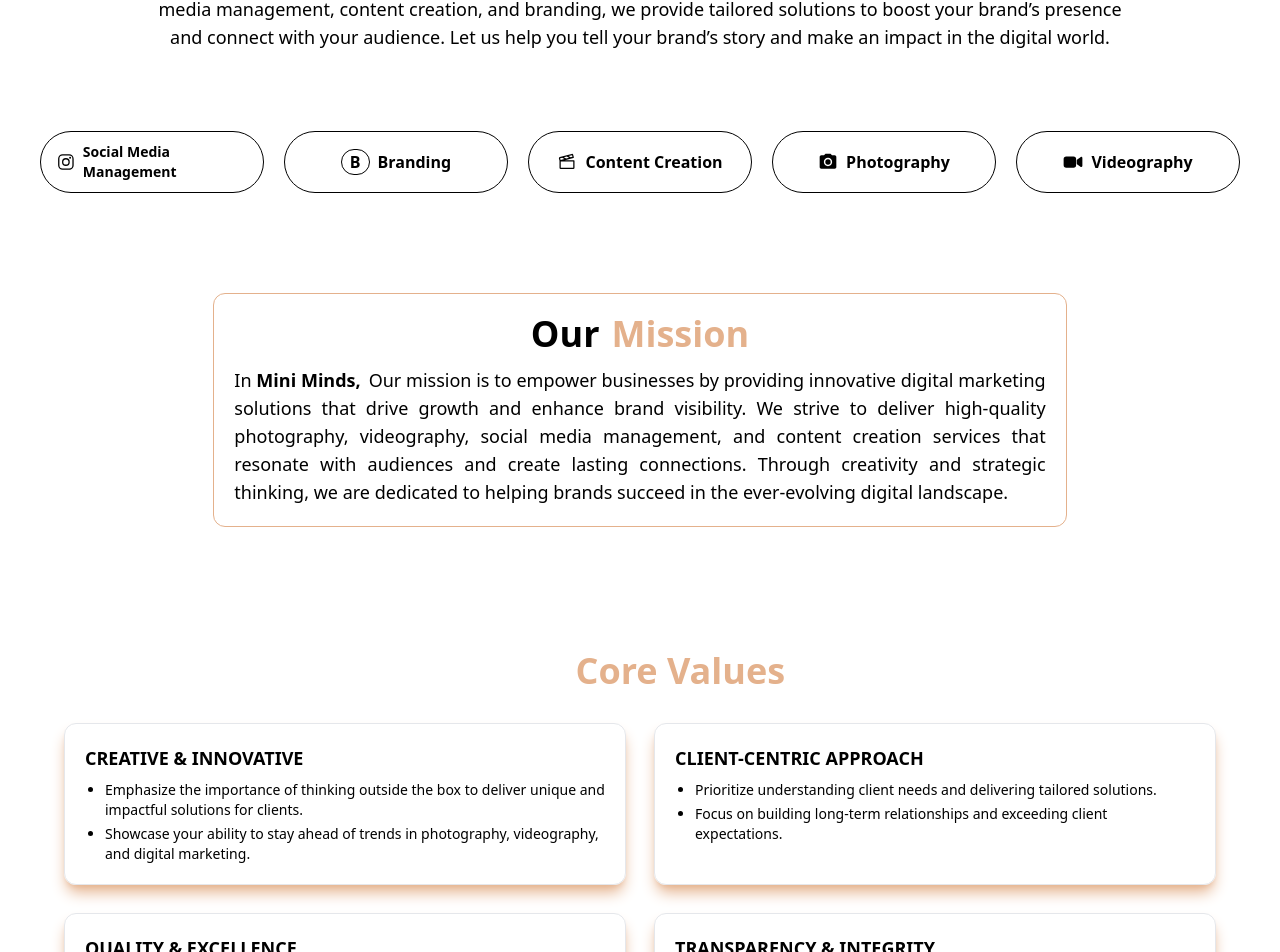
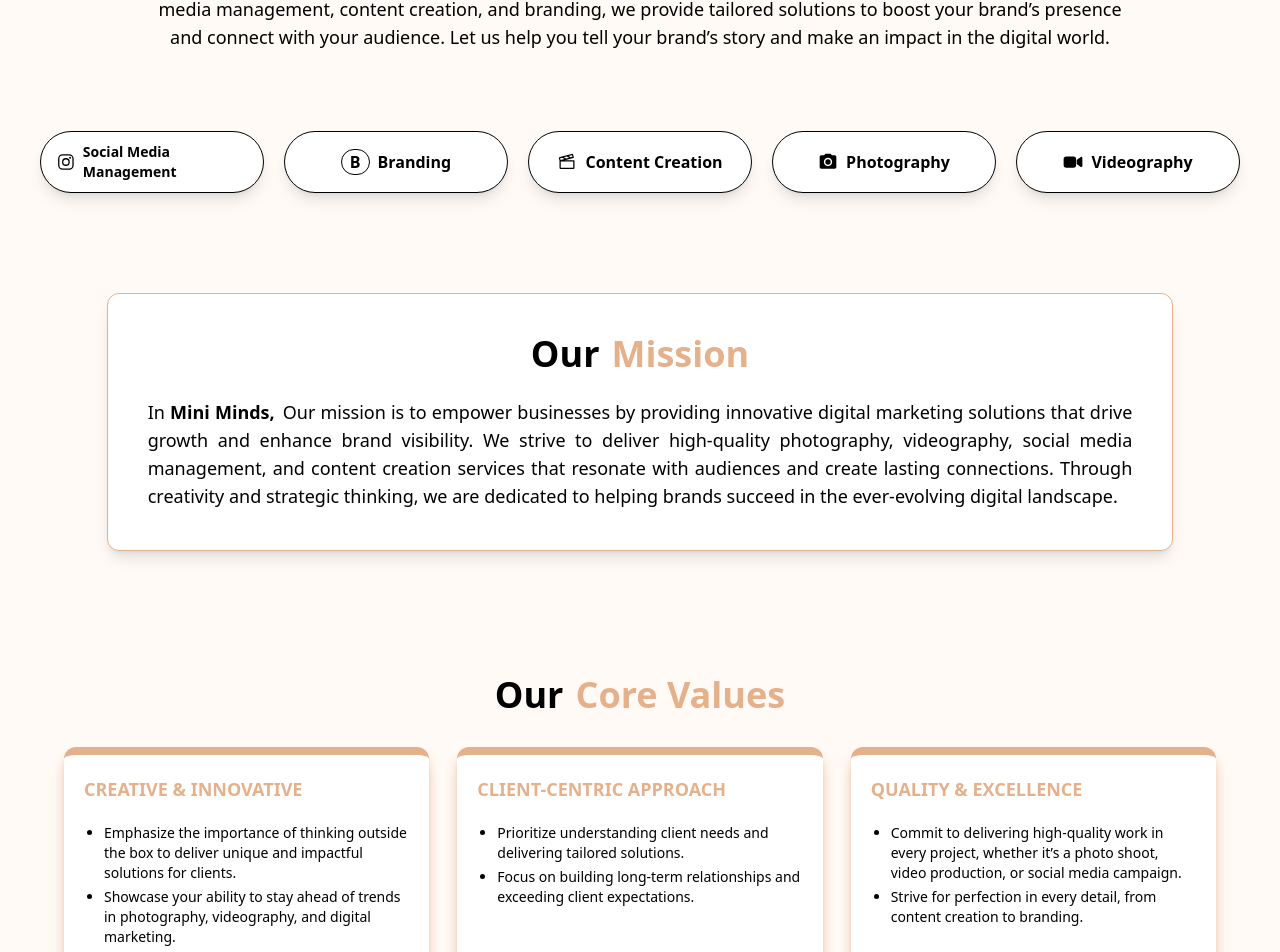
Before and after one commit to anuragvishwak/miniMinds, a React (Create React App) app: page /AboutUs in a window 1280 px wide. Shown: the part 277-1229 px from the top of the page. Built offline with nearby package versions, Linux system fonts and the light colour scheme.

Commit message:
adding some latest content

```diff
--- a/src/AboutUs.js
+++ b/src/AboutUs.js
@@ -33,7 +33,7 @@ function AboutUs() {
   };
 
   return (
-    <div className=" w-screen">
+    <div className="h-full min-h-screen bg-[#fffaf6] w-screen">
       <div>
         <Navbar />
       </div>
@@ -72,7 +72,7 @@ function AboutUs() {
         >
           <motion.div
             variants={item}
-            className="py-2.5 px-4 flex items-center justify-center text-sm font-semibold rounded-full border border-black"
+            className="py-2.5 px-4 flex items-center justify-center text-sm bg-white shadow-lg font-semibold rounded-full border border-black"
           >
             <IoLogoInstagram size={20} />
             <p className="ml-2">Social Media Management</p>
@@ -80,7 +80,7 @@ function AboutUs() {
 
           <motion.div
             variants={item}
-            className="py-2.5 px-4 font-semibold rounded-full border border-black flex items-center justify-center"
+            className="py-2.5 px-4 font-semibold rounded-full border border-black bg-white shadow-lg flex items-center justify-center"
           >
             <p className="border px-2 border-black rounded-full">B</p>
             <p className="ml-2">Branding</p>
@@ -88,7 +88,7 @@ function AboutUs() {
 
           <motion.div
             variants={item}
-            className="py-2.5 px-4 flex items-center justify-center font-semibold rounded-full border border-black"
+            className="py-2.5 px-4 flex items-center justify-center font-semibold bg-white shadow-lg rounded-full border border-black"
           >
             <PiFilmSlate size={20} />
             <p className="ml-2">Content Creation</p>
@@ -96,7 +96,7 @@ function AboutUs() {
 
           <motion.div
             variants={item}
-            className="py-2.5 px-4 flex items-center justify-center font-semibold rounded-full border border-black"
+            className="py-2.5 px-4 flex items-center justify-center font-semibold bg-white shadow-lg rounded-full border border-black"
           >
             <MdPhotoCamera size={20} />
             <p className="ml-2">Photography</p>
@@ -104,7 +104,7 @@ function AboutUs() {
 
           <motion.div
             variants={item}
-            className="py-2.5 px-4 flex items-center justify-center font-semibold rounded-full border border-black"
+            className="py-2.5 px-4 flex items-center justify-center font-semibold bg-white shadow-lg rounded-full border border-black"
           >
             <IoVideocam size={20} />
             <p className="ml-2">Videography</p>
@@ -118,8 +118,8 @@ function AboutUs() {
           transition={{ duration: 0.8, ease: "easeOut" }}
           className="flex items-center justify-center my-10"
         >
-          <div className="sm:w-8/12 border rounded-xl m-5 p-5 border-[#e4b18c]">
-            <div className="mb-3 flex items-center justify-center">
+          <div className="sm:w-10/12 border bg-white shadow-lg rounded-xl m-5 p-10 border-[#e4b18c]">
+            <div className="mb-6 flex items-center justify-center">
               <p className="text-4xl font-bold text-center ">Our </p>
               <p className="text-[#e4b18c] ml-3 text-4xl font-bold">Mission</p>
             </div>
@@ -139,13 +139,13 @@ function AboutUs() {
 
         <div className="p-10 sm:p-16">
           <div className="mb-8 flex items-center  justify-center">
-            <p className="text-4xl font-bold text-center text-white">Our </p>
+            <p className="text-4xl font-bold text-center text-black">Our </p>
             <p className="text-[#e4b18c] ml-3 text-xl sm:text-4xl font-bold">
               Core Values
             </p>
           </div>
           <motion.div
-            className="grid grid-cols-1 sm:grid-cols-2 gap-5 sm:gap-7"
+            className="grid grid-cols-1 sm:grid-cols-3 gap-5 sm:gap-7"
             variants={container}
             initial="hidden"
             whileInView="show"
@@ -198,10 +198,10 @@ function AboutUs() {
               <motion.div
                 key={i}
                 variants={item}
-                className="border p-5 rounded-xl shadow-lg shadow-[#e4b18c]"
+                className="border-t-8 p-5 border-[#e4b18c] bg-white rounded-xl shadow-lg shadow-[#e4b18c]"
               >
-                <p className="text-lg font-bold mb-2">{title}</p>
-                <ul className="list-disc ml-5 space-y-1 text-sm">
+                <p className="text-lg font-bold text-[#e4b18c]">{title}</p>
+                <ul className="list-disc ml-5 my-5 space-y-1 text-sm">
                   {points.map((pt, idx) => (
                     <li key={idx}>{pt}</li>
                   ))}
@@ -255,7 +255,7 @@ function AboutUs() {
             ].map(({ img, name, role }, idx) => (
               <motion.div key={idx} variants={item} className="text-center">
                 <img className="h-48 rounded-full w-48 mx-auto" src={img} />
-                <p className="text-white font-bold text-lg mt-2">{name}</p>
+                <p className="text-black font-bold text-lg mt-2">{name}</p>
                 <p className="font-semibold text-gray-400">{role}</p>
               </motion.div>
             ))}
--- a/src/BrandsServed.js
+++ b/src/BrandsServed.js
@@ -15,7 +15,6 @@ import img7 from './joyfull.png';
 const BrandsServed = () => {
   const images = [img1, img2, img3, img4, img5, img6, img7];
 
-  // Framer Motion animation variants
   const container = {
     hidden: { opacity: 0 },
     show: {
@@ -62,7 +61,7 @@ const BrandsServed = () => {
       variants={container}
       initial="hidden"
       animate="show"
-      className="px-5 py-10 mb-20"
+      className="px-5 py-7 mb-20"
     >
       <Slider {...settings}>
         {images.map((img, index) => (
--- a/src/ContactUs.js
+++ b/src/ContactUs.js
@@ -84,15 +84,28 @@ function ContactUs() {
           </motion.div>
         </div>
 
-        <div className="">
-          <iframe
-            className="w-full"
+        <div className="mb-20 shadow-xl border border-gray-300 rounded-xl bg-black mx-20">
+          <div className="p-3">
+            <p className="text-[#e4b18c] text-xl font-bold">Find us here</p>
+            <p className="text-[#e4b18c]">
+              Visit our location at Phoenix Marketcity
+            </p>
+          </div>
+         <motion.div
+           initial={{ opacity: 0, y: 60 }}
+            whileInView={{ opacity: 1, y: 0 }}
+            viewport={{ once: false, amount: 0.2 }}
+            transition={{ duration: 0.8, ease: "easeOut" }}
+         >
+           <iframe
+            className="w-full h-96 rounded-b-xl"
             src="https://www.google.com/maps/embed?pb=!1m18!1m12!1m3!1d3770.488310742594!2d72.88626672493018!3d19.086222301652093!2m3!1f0!2f0!3f0!3m2!1i1024!2i768!4f13.1!3m3!1m2!1s0x3be7ced1c96aa987%3A0x34cb4a6927ca9c36!2sphoenix%20market%20City%20Mall!5e0!3m2!1sen!2sin!4v1739450514821!5m2!1sen!2sin"
             height={300}
             allowfullscreen=""
             loading="lazy"
             referrerpolicy="no-referrer-when-downgrade"
           ></iframe>
+         </motion.div>
         </div>
       </div>
       <Footer />
--- a/src/LandingPage.js
+++ b/src/LandingPage.js
@@ -70,7 +70,7 @@ function LandingPage() {
   };
 
   return (
-    <div className="h-screen  w-screen">
+    <div className="h-full min-h-screen bg-[#fffaf6]  w-screen">
       <div>
         <Navbar />
       </div>
@@ -274,14 +274,14 @@ function LandingPage() {
           <Content2 />
         </div>
 
-        <div className="py-18">
+        <div className="">
           <div className="flex justify-center items-center ">
             <p className="text-2xl sm:text-5xl font-bold">Brands we</p>
             <p className="text-[#e4b18c] ml-3 text-xl sm:text-5xl font-bold">
               Served
             </p>
           </div>
-          <p className="text-white my-4 sm:my-8 text-center text-lg font-dmSans">
+          <p className="text-black my-4 sm:my-5 text-center text-lg font-dmSans">
             Empowering Brands, Amplifying Success: Testimonials from the Brands
             We’ve Served
           </p>
--- a/src/Navbar.js
+++ b/src/Navbar.js
@@ -14,7 +14,7 @@ function Navbar() {
   const [openingTalkToUs, setopeningTalkToUs] = useState(false);
 
   return (
-    <div className="fixed opacity-90 w-screen m-3 sm:m-7 z-50">
+    <div className="fixed opacity-90  w-screen m-3 sm:m-7 z-50">
       <div className="flex sm:justify-center items-center">
         <div className="bg-white  p-2 shadow-xl sm:hidden rounded-full mr-3">
           <button
@@ -27,7 +27,7 @@ function Navbar() {
         <div
           className={`flex items-center w-56 sm:w-7/12 ${
             openNavbar === true ? "rounded-t-3xl" : "rounded-full"
-          } justify-between  sm:rounded-full  shadow-2xl bg-white backdrop-blur-md bg-white/15   px-3 py-2  `}
+          } justify-between  sm:rounded-full  shadow-2xl bg-white b   px-3 py-2  `}
         >
           <img src={img1} className="h-10" />
           <div className="w-80 hidden  font-semibold font-dmSans  sm:flex justify-between">
```
Also changed, not shown: src/Content2.js (+35 -10 lines), 2 other files (tests, documents, lock files or other folders).
